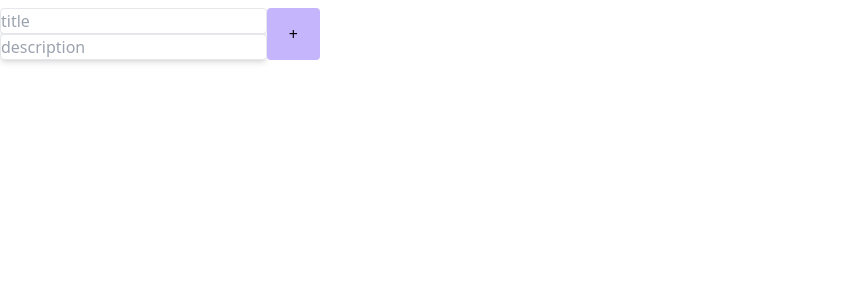
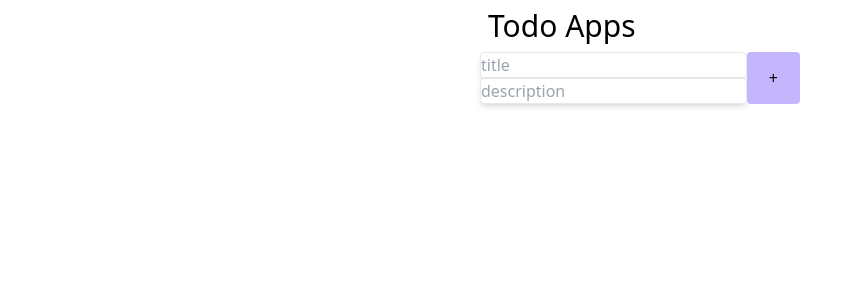
Before and after one commit to kwtn2422/TODOAPP, a Next.js app: page / in a window 1280 px wide. Shown: the top 300 px of the page, without its empty margins (0-863 px from the left). Built offline with nearby package versions, Linux system fonts and the light colour scheme.

Commit message:
on the way changeStaate

```diff
--- a/src/components/Form.tsx
+++ b/src/components/Form.tsx
@@ -22,7 +22,7 @@ const Form: React.FC<FormProps> = ({ onClick }) => {
   };
 
   return (
-    <form onSubmit={handleSubmit} className="flex pt-2 w-full">
+    <form onSubmit={handleSubmit} className="flex pb-2 w-full">
       <div className="flex flex-col basis-5/6">
         <div className="flex flex-col">
           <input
--- a/src/components/TodoCard.tsx
+++ b/src/components/TodoCard.tsx
@@ -1,9 +1,11 @@
 import React from "react";
+
+export type statusType = "Done" | "Progress" | "Incomplete";
 
 export type TodoCardProps = {
   title: string;
   description: string;
-  status: "Done" | "Progress" | "Incomplete";
+  status: statusType;
 };
 
 const statusClass = {
--- a/src/pages/index.tsx
+++ b/src/pages/index.tsx
@@ -1,25 +1,23 @@
 import Form from "@/components/Form";
-import { TodoCardProps } from "@/components/TodoCard";
+import { TodoCardProps, statusType } from "@/components/TodoCard";
 import TodoList from "@/components/TodoList";
 import React, { useState } from "react";
 
-// const list: TodoCardProps[] = [
-//   { title: "hoge1", description: "hogehoge", status: "Done" },
-//   { title: "hoge1", description: "hogehoge", status: "Progress" },
-//   { title: "hoge1", description: "hogehoge", status: "Incomplete" },
-// ];
+const App = () => {
+  const [state, setState] = useState<statusType>();
 
-const App = () => {
-  //todoListArrayをstate管理し、更新関数をFormコンポーネントにわたす
   const [list, setList] = useState<TodoCardProps[]>([]);
   const addList = (newTodo: TodoCardProps) => {
     setList([...list, newTodo]);
   };
 
   return (
-    <div className="flex flex-col w-80">
-      <TodoList todoListArray={list}></TodoList>
-      <Form onClick={addList}></Form>
+    <div className="flex justify-center">
+      <div className="flex flex-col w-80">
+        <p className=" text-3xl m-2">Todo Apps</p>
+        <Form onClick={addList}></Form>
+        <TodoList todoListArray={list}></TodoList>
+      </div>
     </div>
   );
 };
```
